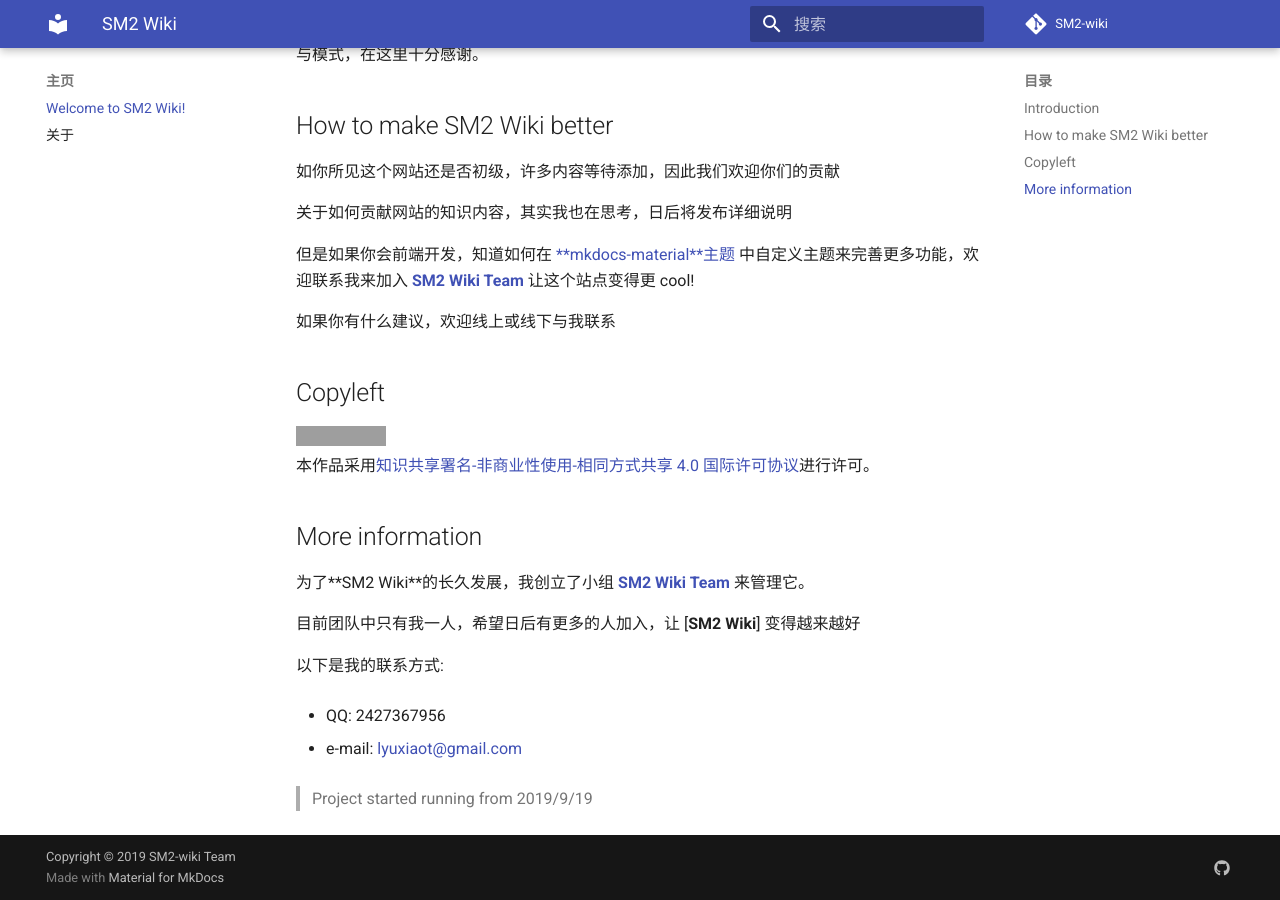
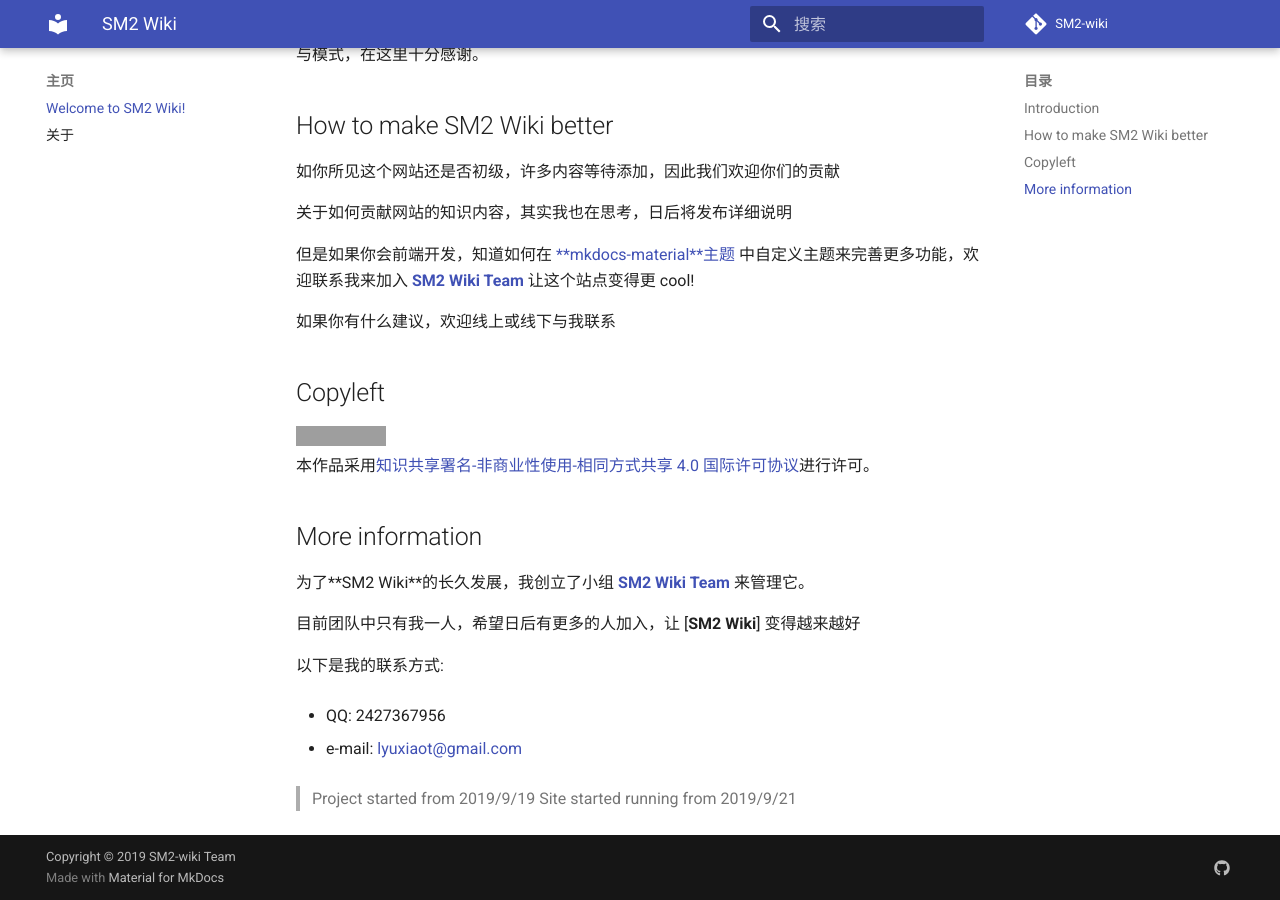
Before and after one commit to SM2-wiki/SM2-wiki, an MkDocs documentation site: the page built from docs/index.md, in a window 1280 px wide and 900 px high, scrolled down 630 px. Built offline with MkDocs 1.6.1 and Material for MkDocs 9.7.7, drawn with Linux system fonts in a browser that asks for light colours; comment, search, counter and statistics services are not loaded; grey boxes are pictures that could not be loaded.

Commit message:
Update index.md

```diff
--- a/docs/index.md
+++ b/docs/index.md
@@ -50,4 +50,5 @@
 
 
 
-> Project started running from 2019/9/19
+> Project started from 2019/9/19
+> Site started running from 2019/9/21
```
